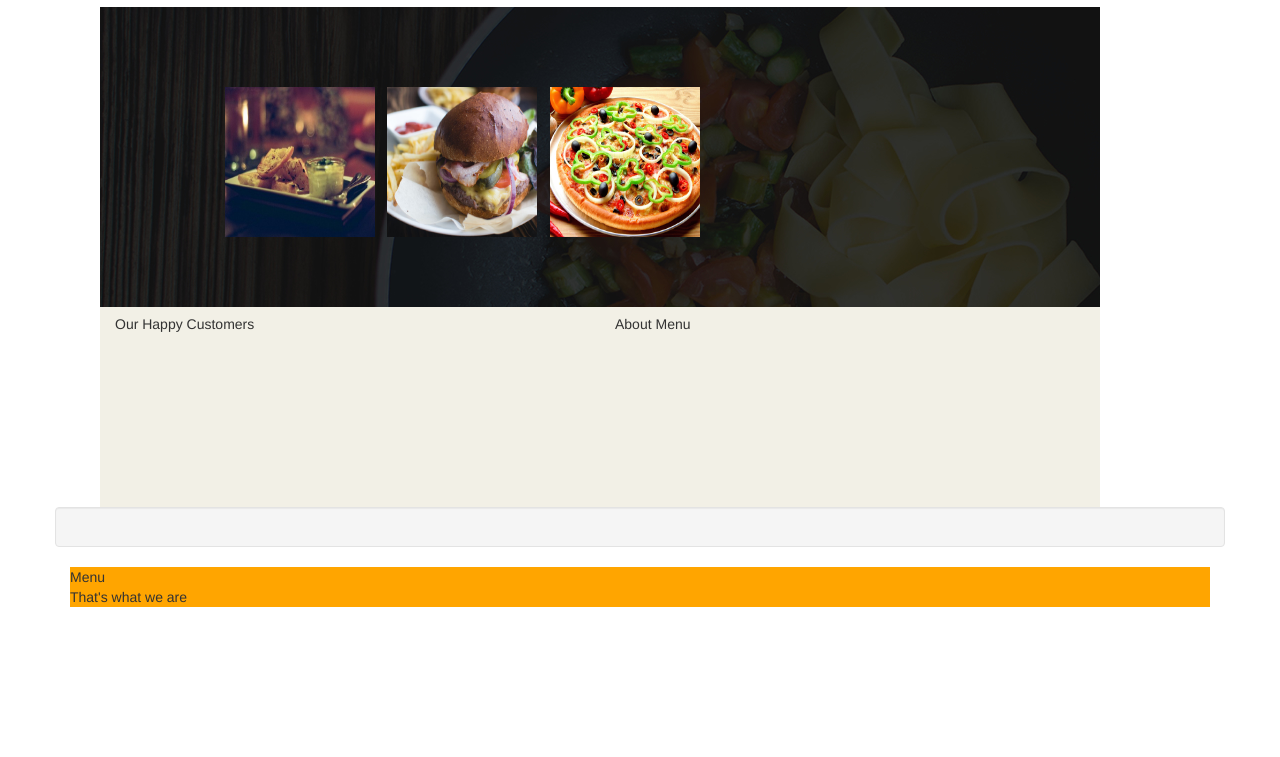
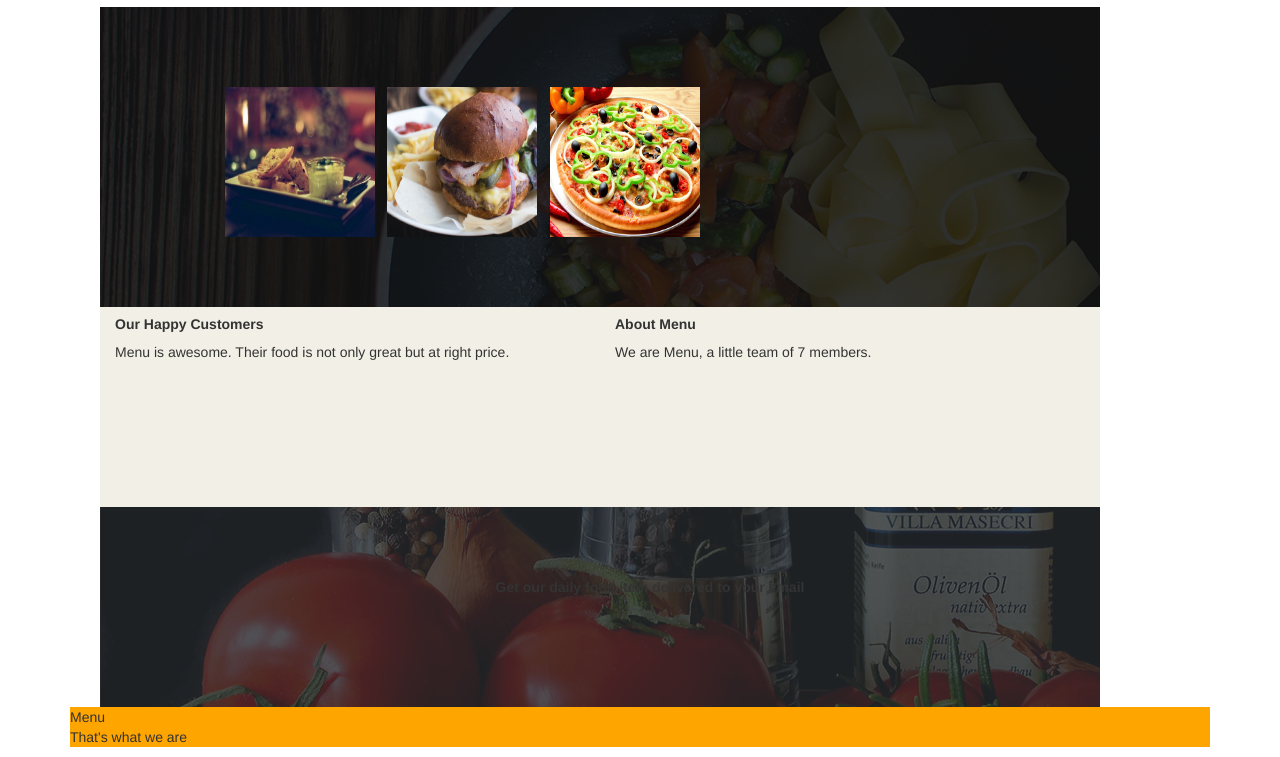
Before and after one commit to Brighteous2017/IP2, a plain HTML site: page assets/menu.html in a window 1280 px wide. Shown: the part 1179-1936 px from the top of the page. Before the commit the page ends 1796 px from the top, so only its background shows below. Drawn offline with nearby package versions, Linux system fonts and the light colour scheme.

Commit message:
added another row

```diff
--- a/assets/index.css
+++ b/assets/index.css
@@ -106,6 +106,29 @@ div.party {
   height: 200px;
   margin-left: 30px;
 }
+.nested2 {
+  position: relative;
+  background-color:#F0F8FF;
+  width: 700px;
+  height: 130px;
+  float: center;
+  align-self: center;
+  padding-top: 15px;
+}
+.row6 {
+  background-image: url(subscribe.jpg);
+  width: 1000px;
+  height: 200px;
+  margin-left: 30px;
+}
+.text3 {
+  text-align: center;
+  text-decoration-color: red;
+  text-indent: right;
+  padding-left: 100px;
+  padding-top: 70px;
+
+}
 .text1 {
     text-align: right;
     float: right;
--- a/assets/menu.html
+++ b/assets/menu.html
@@ -80,17 +80,20 @@
         </div>
 
 <!--This is the fifth row-->
-       <div class="row5">
+       <div class="row5" class="nested2">
            <div class="col-md-6">
-             <h5>Our Happy Customers</h5>
+             <h5><strong>Our Happy Customers</strong></h5>
+               <p>Menu is awesome. Their food is not only great but at right price.</p>
            </div>
            <div class="col-md-6">
-             <h5>About Menu</h5>
-           </div>
+             <h5><strong>About Menu</strong></h5>
+               <p>We are Menu, a little team of 7 members.</p>
+         </div>
        </div>
+
 <!--This is the sixth row-->
-       <div class="row">
-         <div class="well" width="1000px" height="400px"></div>
+       <div class="row6">
+         <p class="text3"><strong>Get our daily food item delivered to your email</strong></p>
        </div>
 <!--This is the seventh row-->
        <div class="row7" style="background-color: orange">
```
